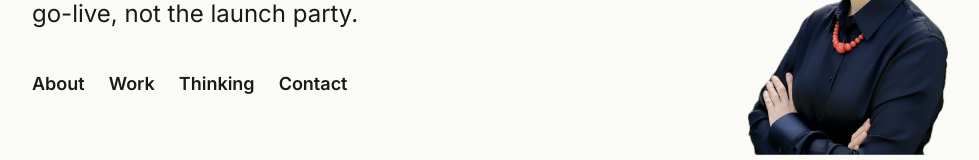
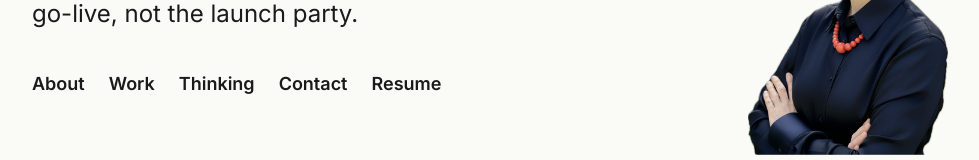
Before and after one commit to druik/kimberlydruist-com, a Next.js app: page / in a window 1280 px wide. Shown: the part 232-392 px from the top of the page, without its empty margins (150-1129 px from the left). Built offline with nearby package versions, Linux system fonts and the light colour scheme.

Commit message:
feat: add resume download link to nav and contact

```diff
--- a/components/Contact.tsx
+++ b/components/Contact.tsx
@@ -29,6 +29,12 @@ export function Contact() {
             <a href={link.href}>{link.text}</a>
           </li>
         ))}
+        <li>
+          <span className="font-semibold">Resume: </span>
+          <a href="/resume.pdf" target="_blank" rel="noopener noreferrer">
+            download PDF
+          </a>
+        </li>
       </ul>
     </section>
   );
--- a/components/Header.tsx
+++ b/components/Header.tsx
@@ -3,6 +3,7 @@ const navItems = [
   { href: "#work", label: "Work" },
   { href: "#thinking", label: "Thinking" },
   { href: "#contact", label: "Contact" },
+  { href: "/resume.pdf", label: "Resume", external: true },
 ];
 
 export function Header() {
@@ -20,7 +21,12 @@ export function Header() {
           <ul className="flex flex-wrap gap-x-6 gap-y-3">
             {navItems.map((item) => (
               <li key={item.href}>
-                <a className="font-semibold text-accent" href={item.href}>
+                <a
+                  className="font-semibold text-accent"
+                  href={item.href}
+                  target={item.external ? "_blank" : undefined}
+                  rel={item.external ? "noopener noreferrer" : undefined}
+                >
                   {item.label}
                 </a>
               </li>
```
Also changed, not shown: 1 other file (tests, documents, lock files or other folders).
